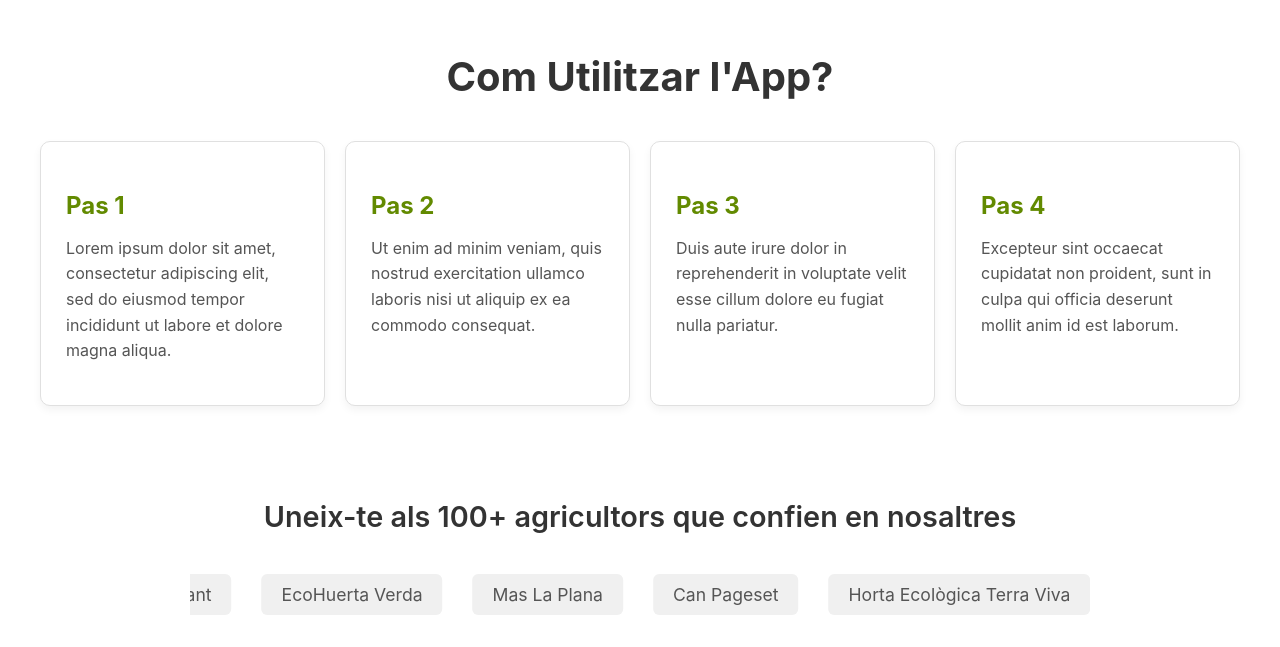
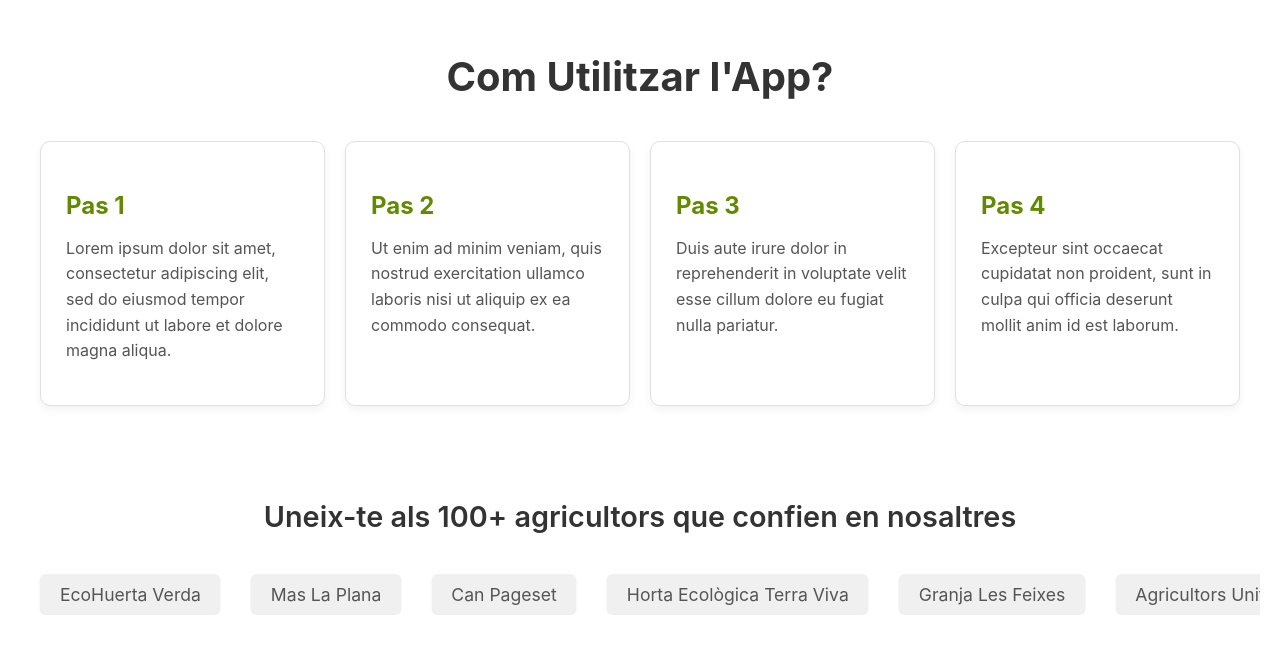
Before and after one commit to jaanque/growly, a React (Create React App) app: page / in a window 1280 px wide. Shown: the part 2407-3054 px from the top of the page. Built offline with nearby package versions, Linux system fonts and the light colour scheme.

Commit message:
Update TrustedBy.css

```diff
--- a/src/components/trustedBy/TrustedBy.css
+++ b/src/components/trustedBy/TrustedBy.css
@@ -6,8 +6,8 @@
 }
 
 .TrustedBy-container {
-  max-width: 900px; /* Adjust as needed */
-  margin: 0 auto;
+  /* max-width: 900px; /* Adjust as needed */
+  /* margin: 0 auto; */
 }
 
 .TrustedBy-text {
```
